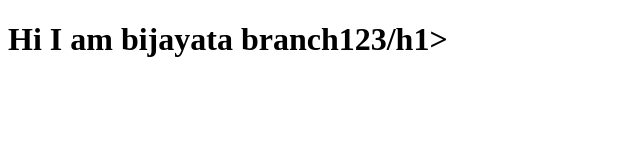
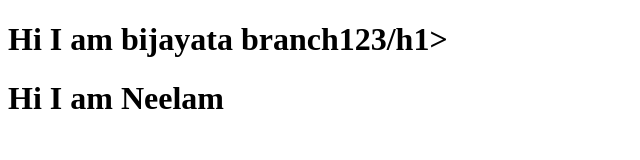
Before and after one commit to shresthabijayata4/Git_collab, a plain HTML site: page index.html in a window 1280 px wide. Shown: the whole page, without its empty margins (0-640 px from the left). Drawn offline with Linux system fonts and the light colour scheme.

Commit message:
I am neel

```diff
--- a/index.html
+++ b/index.html
@@ -8,5 +8,6 @@
 </head>
 <body>
     <h1>Hi I am bijayata branch123/h1>
+        <h1>Hi I am Neelam</h1>
 </body>
 </html>
```
